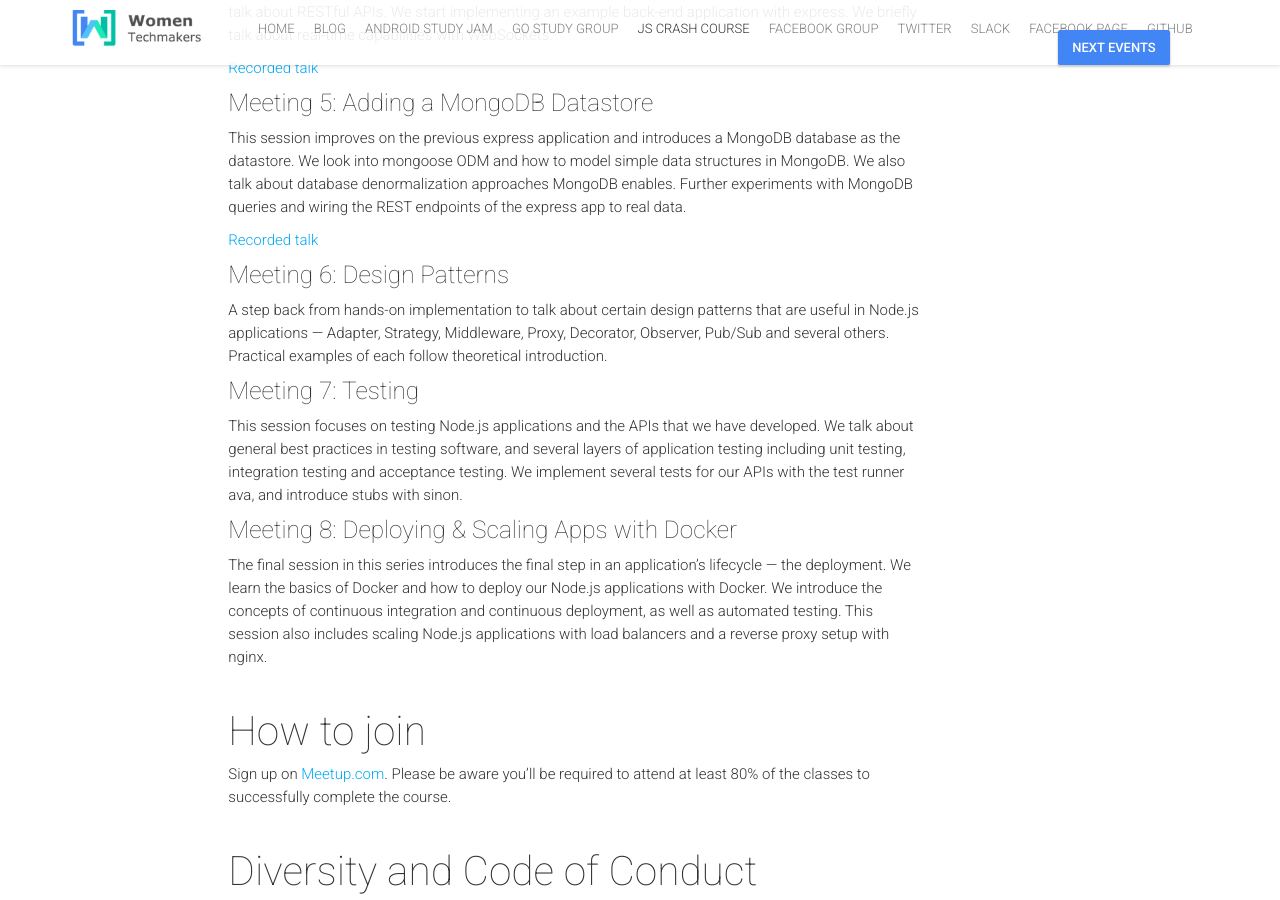
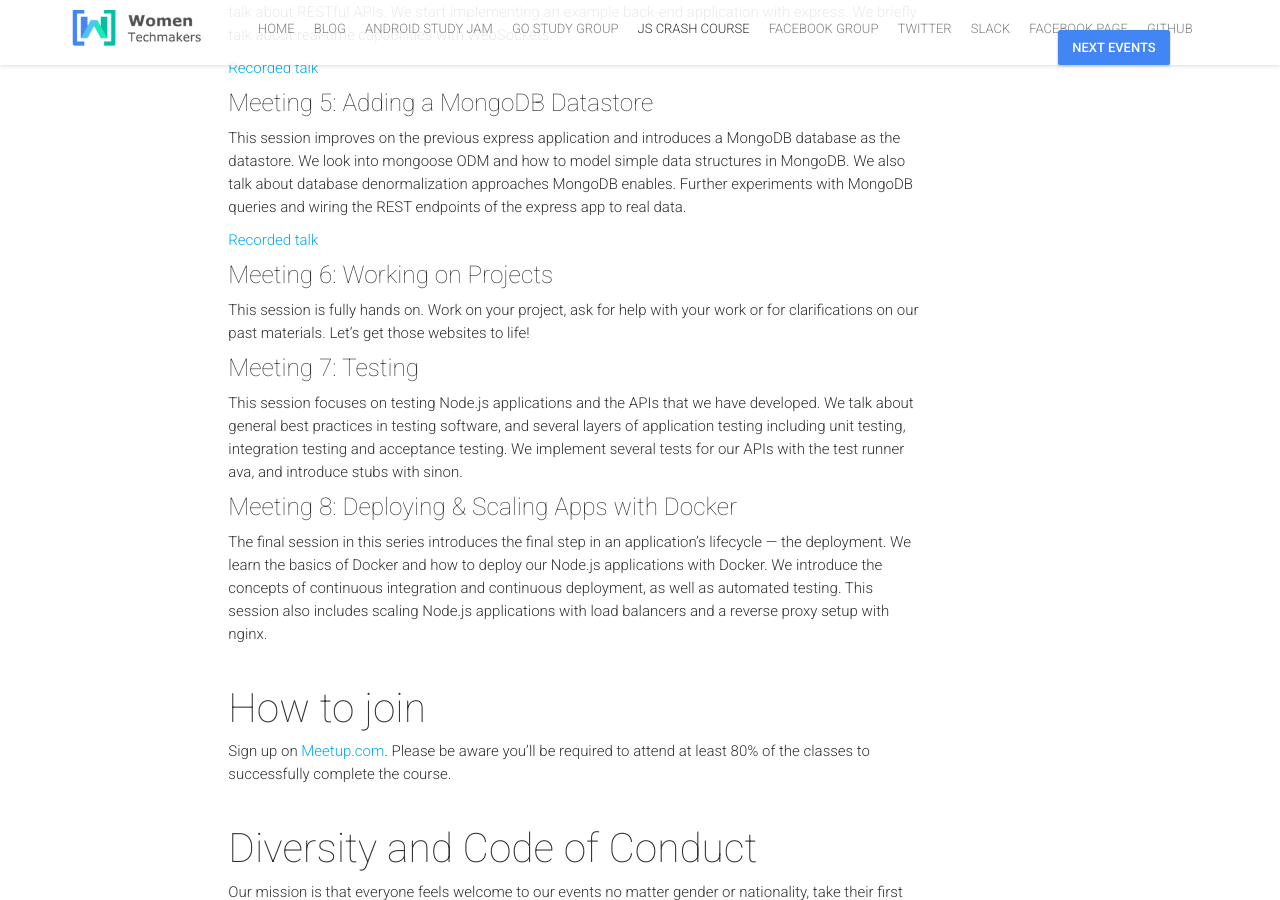
Before and after one commit to WTMBerlin/wtmberlin.github.io, a Jekyll site: the page built from javascript-crash-course.md, in a window 1280 px wide and 900 px high, scrolled down 1756 px. Built offline with Jekyll 4.4.1, drawn with Linux system fonts in a browser that asks for light colours; nearby versions of some CDN libraries; comment, search, counter and statistics services are not loaded.

Commit message:
Update JS#6

```diff
--- a/javascript-crash-course.md
+++ b/javascript-crash-course.md
@@ -53,9 +53,10 @@ This session improves on the previous express application and introduces a Mongo
 
 [Recorded talk](https://www.youtube.com/watch?v=EYYO4Le8bWQ)
 
-###### Meeting 6: Design Patterns
+###### Meeting 6: Working on Projects
 
-A step back from hands-on implementation to talk about certain design patterns that are useful in Node.js applications — Adapter, Strategy, Middleware, Proxy, Decorator, Observer, Pub/Sub and several others. Practical examples of each follow theoretical introduction.
+This session is fully hands on. Work on your project, ask for help with your work or for clarifications on our past materials. Let's get those websites to life!
+
 
 ###### Meeting 7: Testing
 
```
